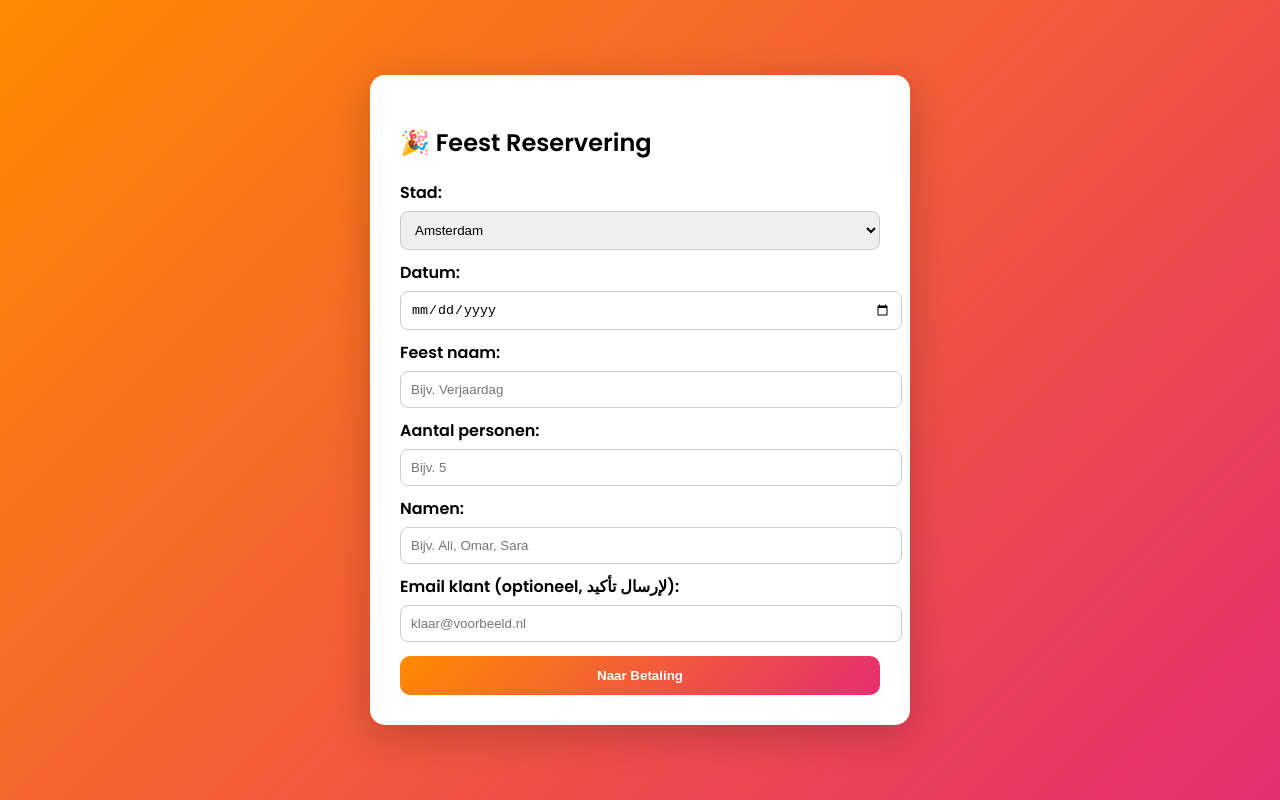
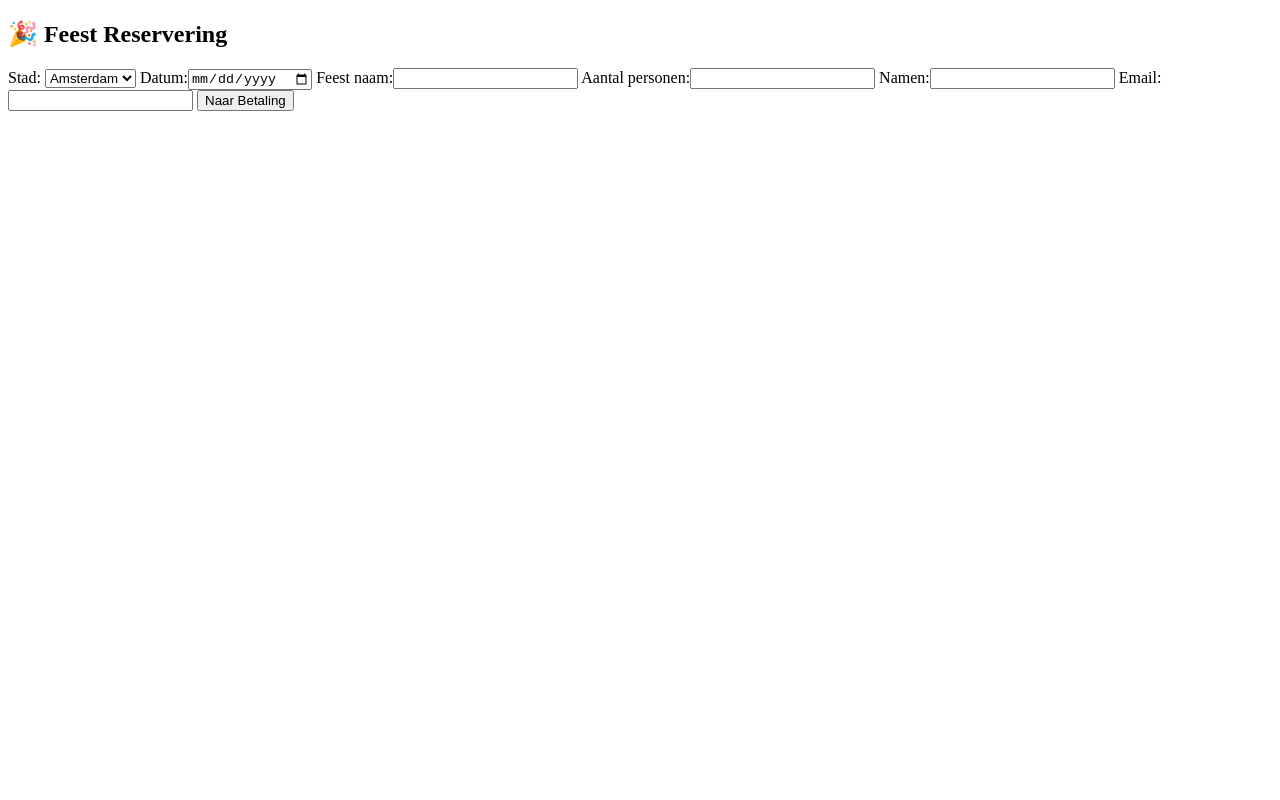
Before and after one commit to adel924/feest-reservering-met-paybal-betalen-api, a plain HTML site: page index.html in a window 1280 px wide. Drawn offline with Linux system fonts and the light colour scheme.

Commit message:
Update index.html

```diff
--- a/index.html
+++ b/index.html
@@ -1,112 +1,50 @@
 <!DOCTYPE html>
 <html lang="nl">
 <head>
-    <meta charset="UTF-8">
-    <meta name="viewport" content="width=device-width, initial-scale=1.0">
-    <title>Feest Reservering</title>
-    <link href="https://fonts.googleapis.com/css2?family=Poppins:wght@300;400;600&display=swap" rel="stylesheet">
-    <style>
-        body {
-            font-family: 'Poppins', sans-serif;
-            background: linear-gradient(135deg, #ff8a00, #e52e71);
-            display:flex;
-            justify-content:center;
-            align-items:center;
-            height:100vh;
-            margin:0
-        }
-        .container{
-            background:white;
-            padding:30px;
-            border-radius:15px;
-            box-shadow:0 10px 40px rgba(0,0,0,0.2);
-            width:100%;
-            max-width:480px
-        }
-        label{display:block;margin-top:10px;font-weight:600}
-        input,select{width:100%;padding:10px;margin-top:6px;border-radius:8px;border:1px solid #ccc}
-        button{
-            width:100%;
-            padding:12px;
-            margin-top:14px;
-            border-radius:10px;
-            border:none;
-            background:linear-gradient(135deg,#ff8a00,#e52e71);
-            color:#fff;
-            font-weight:700;
-            cursor:pointer;
-        }
-        button:hover { opacity:0.9; }
-        #resultaat{
-            display:none;
-            margin-top:12px;
-            padding:12px;
-            background:#ffe6e6;
-            border-radius:8px;
-            color:#a00;
-        }
-    </style>
+<meta charset="UTF-8">
+<title>Feest Reservering</title>
 </head>
 <body>
-<div class="container">
-    <h2>🎉 Feest Reservering</h2>
-
+<h2>🎉 Feest Reservering</h2>
+<form id="form">
     <label>Stad:</label>
-    <select id="stad">
-        <option>Amsterdam</option>
-        <option>Rotterdam</option>
-        <option>Utrecht</option>
-        <option>Maastricht</option>
-    </select>
-
-    <label>Datum:</label>
-    <input type="date" id="datum">
-
-    <label>Feest naam:</label>
-    <input type="text" id="feest_naam" placeholder="Bijv. Verjaardag">
-
-    <label>Aantal personen:</label>
-    <input type="number" id="aantal" placeholder="Bijv. 5">
-
-    <label>Namen:</label>
-    <input type="text" id="namen" placeholder="Bijv. Ali, Omar, Sara">
-
-    <label>Email klant (optioneel, لإرسال تأكيد):</label>
-    <input type="email" id="customer_email" placeholder="klaar@voorbeeld.nl">
-
-    <button onclick="verstuur()">Naar Betaling</button>
-
-    <div id="resultaat"></div>
-</div>
+    <select id="stad"><option>Amsterdam</option><option>Rotterdam</option><option>Utrecht</option><option>Maastricht</option></select>
+    <label>Datum:</label><input type="date" id="datum">
+    <label>Feest naam:</label><input type="text" id="feest_naam">
+    <label>Aantal personen:</label><input type="number" id="aantal">
+    <label>Namen:</label><input type="text" id="namen">
+    <label>Email:</label><input type="email" id="customer_email">
+    <button type="button" onclick="verstuur()">Naar Betaling</button>
+</form>
+<div id="resultaat"></div>
 
 <script>
-function verstuur() {
+function verstuur(){
     const data = {
         stad: document.getElementById('stad').value,
         datum: document.getElementById('datum').value,
         feest_naam: document.getElementById('feest_naam').value,
-        aantal_personen: parseInt(document.getElementById('aantal').value) || 0,
+        aantal_personen: parseInt(document.getElementById('aantal').value)||0,
         namen: document.getElementById('namen').value,
-        customer_email: document.getElementById('customer_email').value || "",
-        betalen: "ja"  // نفترض دائمًا أن المستخدم يريد الدفع
+        customer_email: document.getElementById('customer_email').value
     };
 
-    fetch('/reserveer', {
-        method: 'POST',
-        headers: {'Content-Type': 'application/json'},
+    fetch('/reserveer',{
+        method:'POST',
+        headers:{'Content-Type':'application/json'},
         body: JSON.stringify(data)
     })
-    .then(r => r.json())
-    .then(res => {
-        if(res.status === "redirect" && res.url){
-            window.location.href = res.url;
-        } else {
-            document.getElementById('resultaat').style.display = 'block';
-            document.getElementById('resultaat').innerText = res.melding || 'Er is een fout.';
+    .then(async r=>{
+        const text = await r.text();
+        try {
+            const res = JSON.parse(text);
+            if(res.url) window.location.href = res.url;
+            else document.getElementById('resultaat').innerText = res.melding || 'Er is een fout.';
+        } catch(e){
+            document.getElementById('resultaat').innerText = 'Server gaf geen geldig JSON terug: ' + text;
         }
     })
-    .catch(e => {
-        document.getElementById('resultaat').style.display = 'block';
+    .catch(e=>{
         document.getElementById('resultaat').innerText = 'Fout bij verbinding met server: ' + e;
     });
 }
```
